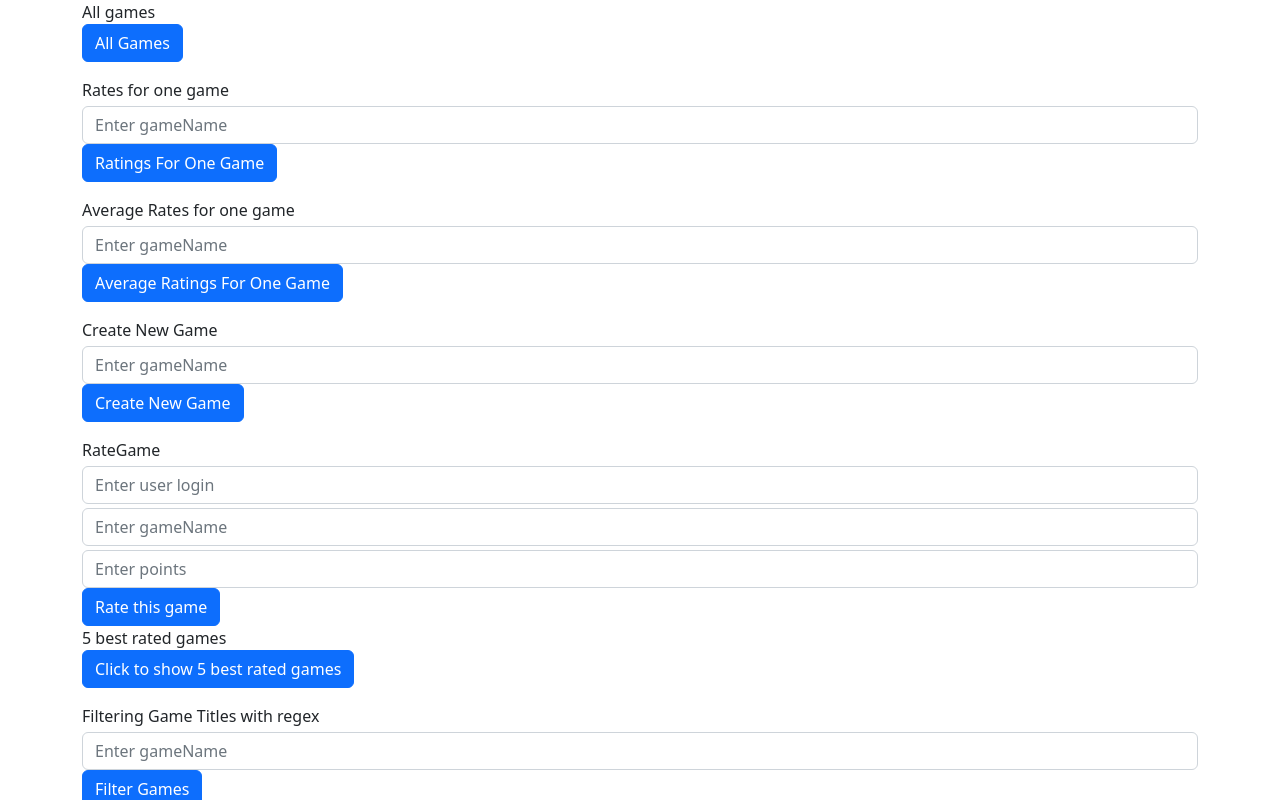
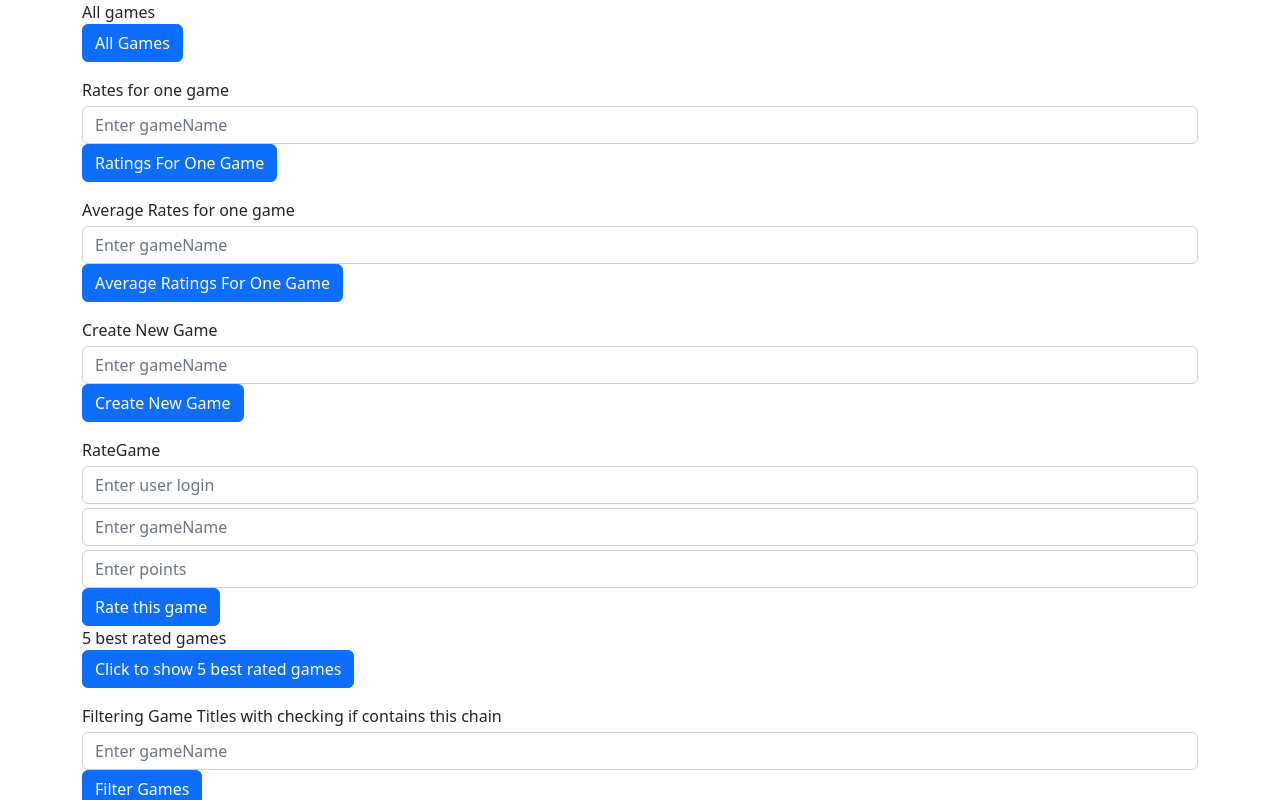
Before and after one commit to Dodzik/cloudfront, a React (Create React App) app: page / in a window 1280 px wide. Shown: the top 800 px of the page. Built offline with nearby package versions, Linux system fonts and the light colour scheme.

Commit message:
changing regex to contains

```diff
--- a/src/App.js
+++ b/src/App.js
@@ -455,7 +455,7 @@ function App() {
                     <Form.Group>
 
                         <div className="form-group mt-3">
-                            <label>Filtering Game Titles with regex</label>
+                            <label>Filtering Game Titles with checking if contains this chain</label>
                             <input
                                 required
                                 className="form-control mt-1"
```
